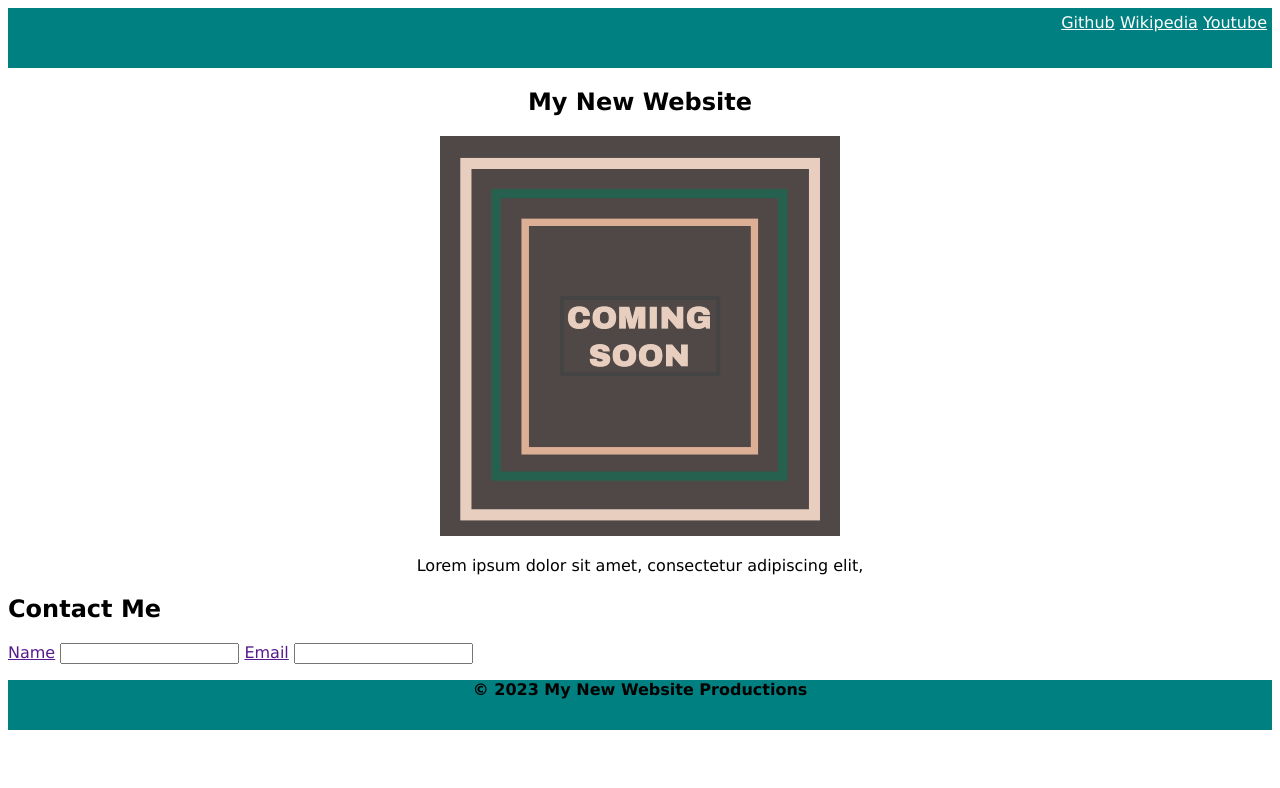
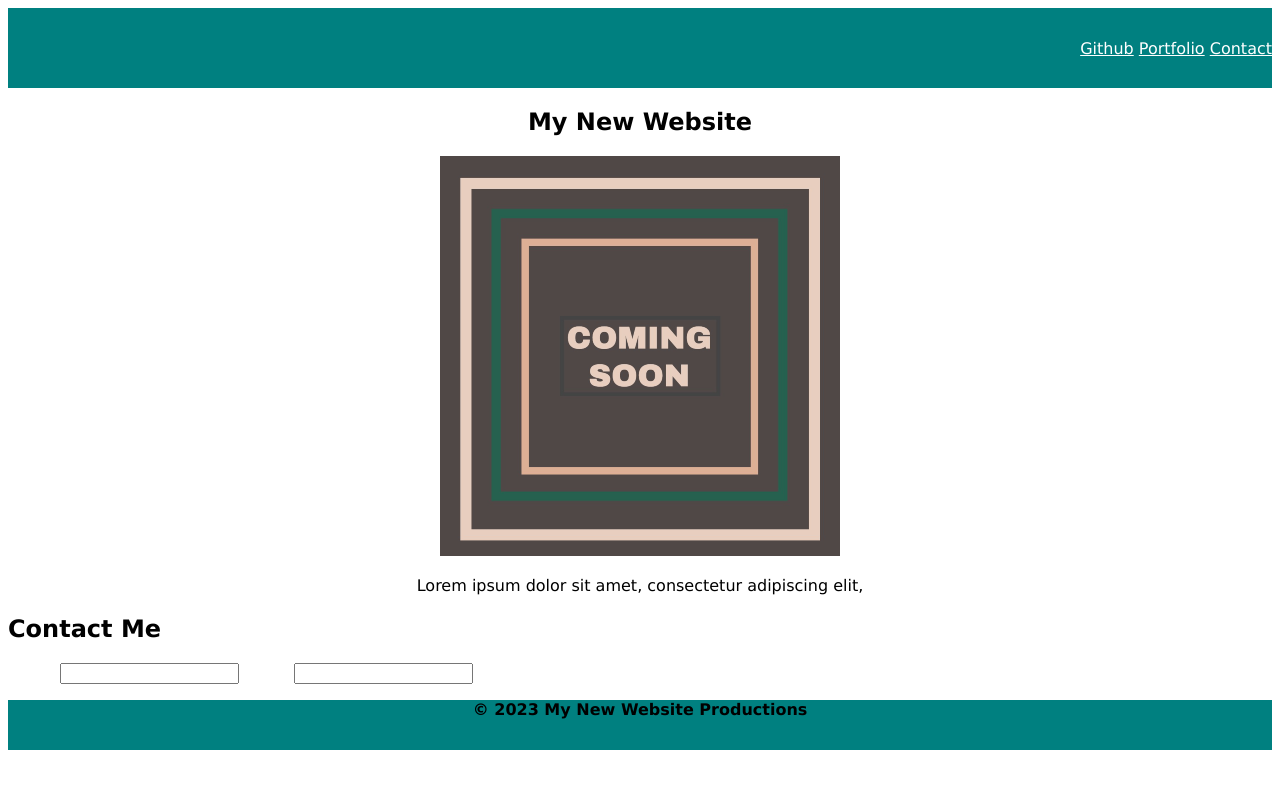
Before and after one commit to TurtleNav/mini-project, a plain HTML site: page index.html in a window 1280 px wide. Drawn offline with Linux system fonts and the light colour scheme.

Commit message:
restructured css

```diff
--- a/assets/css/style.css
+++ b/assets/css/style.css
@@ -1,5 +1,7 @@
 /* Universal Selector */
 * {
+  box-sizing: border-box;
+
   font-family: "Lucida Sans Unicode", "Lucida Grande", "sans-serif";
 }
 
@@ -16,18 +18,35 @@ footer p {
 	height: 50px;
 }
 
-
-nav a {
-	color: white;
+header nav ul li {
+	display: inline;
 	position: relative;
 }
+
+header {
+	position: relative;
+	padding: 40px;
+}
+
+header nav {
+	display: inline-block;
+	position: absolute;
+	right: 0;
+	top: 15px;
+}
+
+
+/* Set links to white */
+a {
+	color: white;
+}
+
 
 /* Class Selector */
 .horizontal-green-bar {
 	background-color: teal;
-	padding: 5px;
 	height: 50px;
-	text-align: right;
+	/*text-align: right;*/
 }
 
 /* Id Selectors */
--- a/index.html
+++ b/index.html
@@ -11,9 +11,11 @@
   <body>
 	  <header class="horizontal-green-bar">
 		  <nav id="link-group">
-			  <a href="https://github.com/TurtleNav">Github</a>
-			  <a href="https://www.wikipedia.org">Wikipedia</a>
-			  <a href="https://www.youtube.com/">Youtube</a>
+			  <ul>
+				  <li><a href="#">Github</a></li>
+				  <li><a href="#">Portfolio</a></li>
+				  <li><a href="#">Contact</a></li>
+			  </ul>
 		  </nav>
 	  </header>
 
```
